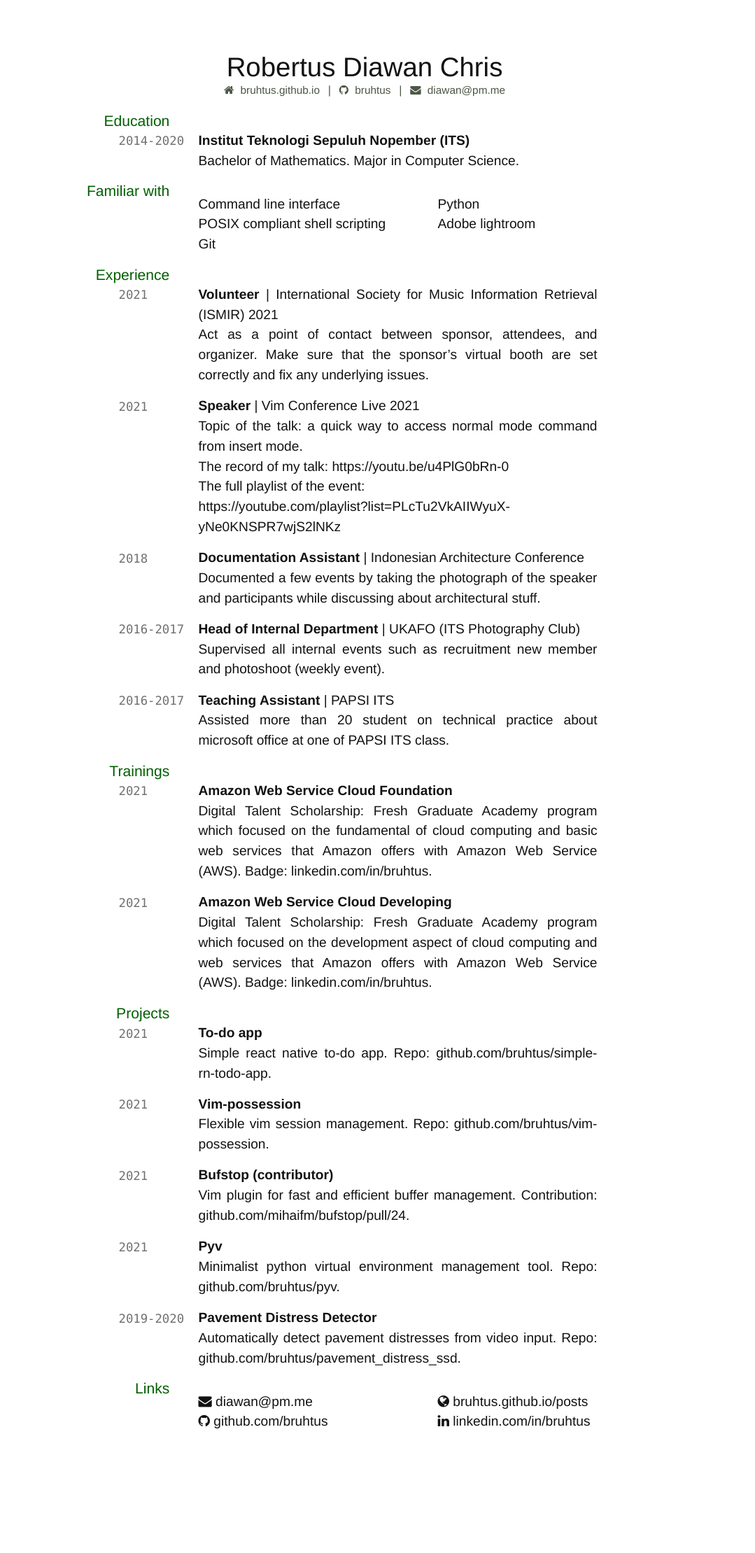
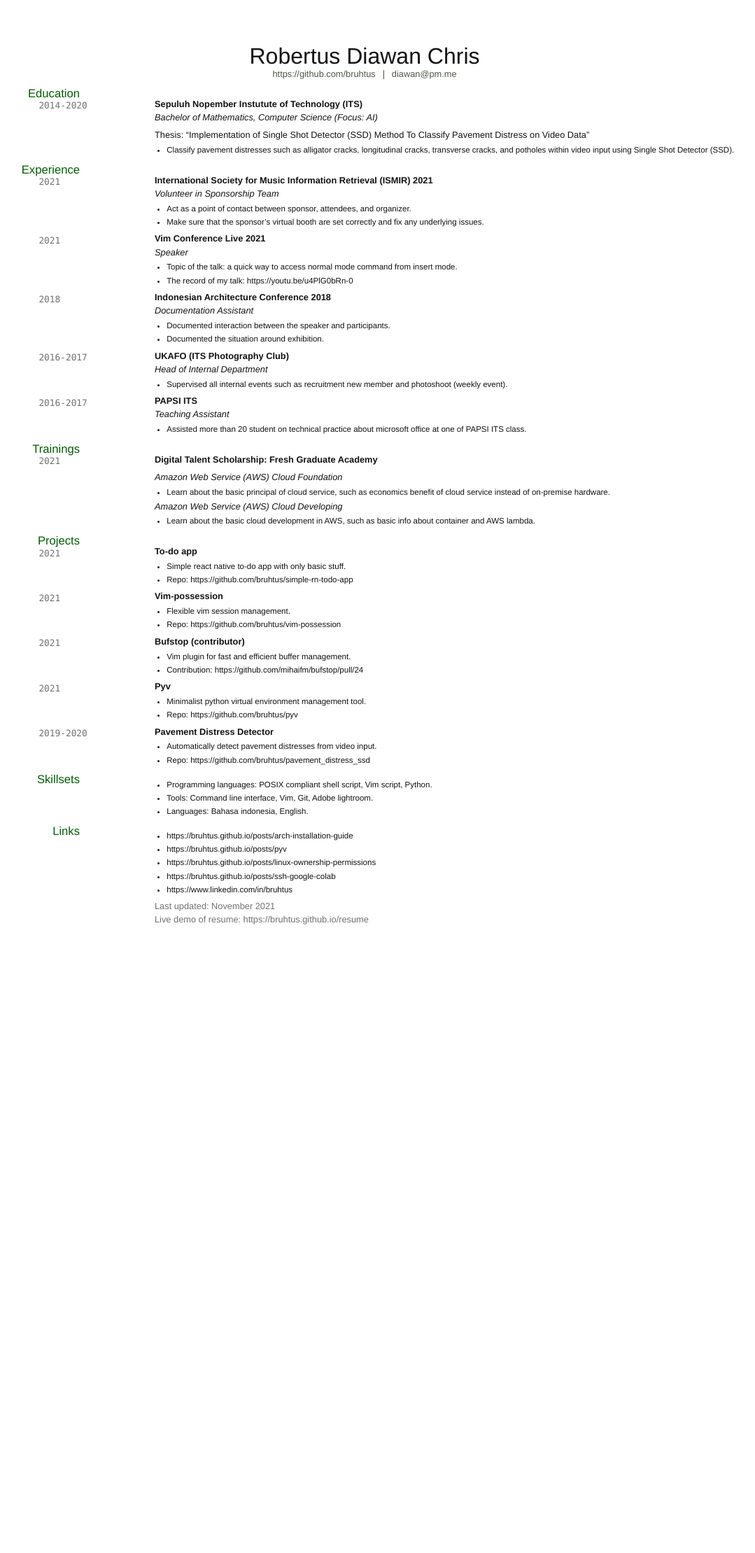
Before and after one commit to TimoTSchmidt/test3, a Jekyll site: the page built from index.md, in a window 1280 px wide. Shown: the whole page at 70% size, without its empty margins (119-1198 px from the left). Built offline with Jekyll 4.4.1, drawn with Linux system fonts in a browser that asks for light colours; nearby versions of some CDN libraries; after the commit the page ends 1324 px from its top, so only the background shows below that.

Commit message:
feat(resume): new layout
note:
- remove icons.
- add undergraduate thesis title.
- use point to give explanation and reference.
- make the text smaller to fit one page when print.
- add more links to blog posts.
- move `skillsets` section (previously `familiar with` section) near
the `links` section.
- add footer for last updated and live demo link.

known issue:
- inconsistent font size in mobile (still not sure how to fix this).

```diff
--- a/index.md
+++ b/index.md
@@ -5,11 +5,9 @@ title: Robertus Diawan Chris' Resume
 # Robertus Diawan Chris
 
 <div id="webaddress">
-<i class="fa fa-home"></i> <a href="http://bruhtus.github.io">bruhtus.github.io</a>
+<a href="https://github.com/bruhtus">https://github.com/bruhtus</a>
 |
-<i class="fa fa-github"></i> <a href="http://github.com/bruhtus">bruhtus</a>
-|
-<i class="fa fa-envelope"></i> <a href="mailto:diawan@pm.me">diawan@pm.me</a>
+<a href="mailto:diawan@pm.me">diawan@pm.me</a>
 </div>
 
 <!-- ## Description -->
@@ -18,73 +16,77 @@ title: Robertus Diawan Chris' Resume
 ## Education
 
 `2014-2020`
-__Institut Teknologi Sepuluh Nopember (ITS)__ <br>
-Bachelor of Mathematics. Major in Computer Science.
-
-## Familiar with
-
-- Command line interface
-- POSIX compliant shell scripting
-- Git
-- Python
-- Adobe lightroom
+__Sepuluh Nopember Instutute of Technology (ITS)__ <br>
+_Bachelor of Mathematics, Computer Science (Focus: AI)_
+> Thesis: "Implementation of Single Shot Detector (SSD) Method To Classify Pavement Distress on Video Data"
+- Classify pavement distresses such as alligator cracks, longitudinal cracks, transverse cracks, and potholes within video input using Single Shot Detector (SSD).
 
 ## Experience
 
 `2021`
-__Volunteer__ | International Society for Music Information Retrieval (ISMIR) 2021 <br>
-Act as a point of contact between sponsor, attendees, and organizer. Make sure that the sponsor's virtual booth are set correctly and fix any underlying issues.
+__International Society for Music Information Retrieval (ISMIR) 2021__ <br>
+_Volunteer in Sponsorship Team_
+- Act as a point of contact between sponsor, attendees, and organizer.
+- Make sure that the sponsor's virtual booth are set correctly and fix any underlying issues.
 
 `2021`
-__Speaker__ | Vim Conference Live 2021 <br>
-Topic of the talk: a quick way to access normal mode command from insert mode. <br>
-The record of my talk: [https://youtu.be/u4PlG0bRn-0](https://youtu.be/u4PlG0bRn-0) <br>
-The full playlist of the event: <br>
-[https://youtube.com/playlist?list=PLcTu2VkAIIWyuX-yNe0KNSPR7wjS2lNKz](https://youtube.com/playlist?list=PLcTu2VkAIIWyuX-yNe0KNSPR7wjS2lNKz)
+__Vim Conference Live 2021__ <br>
+_Speaker_
+- Topic of the talk: a quick way to access normal mode command from insert mode.
+- The record of my talk: [https://youtu.be/u4PlG0bRn-0](https://youtu.be/u4PlG0bRn-0)
 
 `2018`
-__Documentation Assistant__ | Indonesian Architecture Conference <br>
-Documented a few events by taking the photograph of the speaker and participants while discussing about architectural stuff.
+__Indonesian Architecture Conference 2018__ <br>
+_Documentation Assistant_
+- Documented interaction between the speaker and participants.
+- Documented the situation around exhibition.
 
 `2016-2017`
-__Head of Internal Department__ | UKAFO (ITS Photography Club) <br>
-Supervised all internal events such as recruitment new member and photoshoot (weekly event).
+__UKAFO (ITS Photography Club)__ <br>
+_Head of Internal Department_
+- Supervised all internal events such as recruitment new member and photoshoot (weekly event).
 
 `2016-2017`
-__Teaching Assistant__ | PAPSI ITS <br>
-Assisted more than 20 student on technical practice about microsoft office at one of PAPSI ITS class.
+__PAPSI ITS__ <br>
+_Teaching Assistant_
+- Assisted more than 20 student on technical practice about microsoft office at one of PAPSI ITS class.
 
 ## Trainings
 
 `2021`
-__Amazon Web Service Cloud Foundation__ <br>
-Digital Talent Scholarship: Fresh Graduate Academy program which focused on the fundamental of cloud computing and basic web services that Amazon offers with Amazon Web Service (AWS). Badge: [linkedin.com/in/bruhtus](https://www.linkedin.com/in/bruhtus/).
+__Digital Talent Scholarship: Fresh Graduate Academy__ <br>
+> _Amazon Web Service (AWS) Cloud Foundation_
+- Learn about the basic principal of cloud service, such as economics benefit of cloud service instead of on-premise hardware.
 
-`2021`
-__Amazon Web Service Cloud Developing__ <br>
-Digital Talent Scholarship: Fresh Graduate Academy program which focused on the development aspect of cloud computing and web services that Amazon offers with Amazon Web Service (AWS). Badge: [linkedin.com/in/bruhtus](https://www.linkedin.com/in/bruhtus/).
+> _Amazon Web Service (AWS) Cloud Developing_
+- Learn about the basic cloud development in AWS, such as basic info about container and AWS lambda.
 
 ## Projects
 
 `2021`
 __To-do app__ <br>
-Simple react native to-do app. Repo: [github.com/bruhtus/simple-rn-todo-app](https://github.com/bruhtus/simple-rn-todo-app).
+- Simple react native to-do app with only basic stuff.
+- Repo: [https://github.com/bruhtus/simple-rn-todo-app](https://github.com/bruhtus/simple-rn-todo-app)
 
 `2021`
 __Vim-possession__ <br>
-Flexible vim session management. Repo: [github.com/bruhtus/vim-possession](https://github.com/bruhtus/vim-possession).
+- Flexible vim session management.
+- Repo: [https://github.com/bruhtus/vim-possession](https://github.com/bruhtus/vim-possession)
 
 `2021`
 __Bufstop (contributor)__ <br>
-Vim plugin for fast and efficient buffer management. Contribution: [github.com/mihaifm/bufstop/pull/24](https://github.com/mihaifm/bufstop/pull/24).
+- Vim plugin for fast and efficient buffer management.
+- Contribution: [https://github.com/mihaifm/bufstop/pull/24](https://github.com/mihaifm/bufstop/pull/24)
 
 `2021`
 __Pyv__ <br>
-Minimalist python virtual environment management tool. Repo: [github.com/bruhtus/pyv](https://github.com/bruhtus/pyv).
+- Minimalist python virtual environment management tool.
+- Repo: [https://github.com/bruhtus/pyv](https://github.com/bruhtus/pyv)
 
 `2019-2020`
 __Pavement Distress Detector__ <br>
-Automatically detect pavement distresses from video input. Repo: [github.com/bruhtus/pavement_distress_ssd](https://github.com/bruhtus/pavement_distress_ssd).
+- Automatically detect pavement distresses from video input.
+- Repo: [https://github.com/bruhtus/pavement_distress_ssd](https://github.com/bruhtus/pavement_distress_ssd)
 
 <!-- ## Areas of expertise
 
@@ -92,15 +94,25 @@ Automatically detect pavement distresses from video input. Repo: [github.com/bru
 * Data visualisation
 * Computer vision -->
 
+## Skillsets
+
+- Programming languages: POSIX compliant shell script, Vim script, Python.
+- Tools: Command line interface, Vim, Git, Adobe lightroom.
+- Languages: Bahasa indonesia, English.
+
 ## Links
 
 <!-- fa are fontawesome, ai are academicons -->
-- <i class="fa fa-envelope"></i> <a href="mailto:diawan@pm.me">diawan@pm.me</a><br />
-- <i class="fa fa-github"></i> <a href="http://github.com/bruhtus">github.com/bruhtus</a><br />
+<!-- - <a href="https://linktr.ee/bruhtus">https://linktr.ee/bruhtus</a><br /> -->
+<!-- - <a href="https://github.com/bruhtus">https://github.com/bruhtus</a><br /> -->
 <!-- - <i class="fa fa-twitter"></i> <a href="http://twitter.com/diawanchris">twitter.com/diawanchris</a><br /> -->
-- <i class="fa fa-globe"></i> <a href="http://bruhtus.github.io/posts/">bruhtus.github.io/posts</a><br />
-- <i class="fa fa-linkedin"></i> <a href="https://www.linkedin.com/in/bruhtus/">linkedin.com/in/bruhtus</a>
+- <a href="https://bruhtus.github.io/posts/arch-installation-guide/">https://bruhtus.github.io/posts/arch-installation-guide</a><br />
+- <a href="https://bruhtus.github.io/posts/pyv/">https://bruhtus.github.io/posts/pyv</a><br />
+- <a href="https://bruhtus.github.io/posts/linux-ownership-permissions/">https://bruhtus.github.io/posts/linux-ownership-permissions</a><br />
+- <a href="https://bruhtus.github.io/posts/ssh-google-colab/">https://bruhtus.github.io/posts/ssh-google-colab</a><br />
+- <a href="https://www.linkedin.com/in/bruhtus/">https://www.linkedin.com/in/bruhtus</a>
 
-<!-- ### Footer
+### Footer
 
-Last updated: May 2013 -->
+Last updated: November 2021 <br>
+Live demo of resume: [https://bruhtus.github.io/resume](https://bruhtus.github.io/resume/)
--- a/media/resume-print.css
+++ b/media/resume-print.css
@@ -34,14 +34,20 @@ body {
 ol, ul {
   list-style: none;
 }
+
 blockquote, q {
+  /* display: list-item; */
   quotes: none;
+  margin-top: 1.2em;
+  /* margin-left: 20px; */
 }
+
 blockquote:before, blockquote:after,
 q:before, q:after {
   content: '';
   content: none;
 }
+
 table {
   border-collapse: collapse;
   border-spacing: 0;
@@ -53,16 +59,16 @@ table {
 @font-face { font-family: 'Linux Libertine'; font-style: normal; font-weight: 400; src: local('Linux Libertine'),url(//brick.a.ssl.fastly.net/fonts/linuxlibertine/400.woff) format('woff'); } .fa-wikipedia:before { font-family: 'Linux Libertine', 'Times New Roman', Times, serif; font-weight: 400; content: "W"; }
 
 body {
-  position: relative;
+  /* position: relative; */
   font: normal normal 400;
-  font-size: 95%;
+  font-size: 1vmax;
   line-height: 1.5em;
   /* font-family: Verdana, sans-serif; */
   font-family: "Helvetica", "Open sans", sans-serif;
   margin-top: 1em;
-  margin-left: 1em;
+  margin-left: -1em;
   text-align: justify;
-  color: #000000;
+  color: #121212;
 }
 
 p {
@@ -77,28 +83,31 @@ code {
   display: flex;
   flex-wrap: wrap;
   font: normal normal 400;
-  font-size: 90%;
+  font-size: 1vmax;
   font-family: Menlo, monospace, sans-serif;
-  color: #000000;
+  color: #121212;
 }
 
 p code {
   position: relative;
-  left: -20%;
+  left: -17%;
   top: 1.7em;
   text-align: right;
 }
 
 ul {
+  list-style-type: disc;
   text-align: left;
   position: relative;
   left: 25%;
   width: 70%;
-  margin-bottom: 0em;
+  margin-bottom: -1.3em;
   margin-top: 1em;
-  columns: 2;
-  -webkit-columns: 2;
-  -moz-columns: 2;
+  margin-left: 1.5em;
+  font-size: 90%;
+  /* columns: 2; */
+  /* -webkit-columns: 2; */
+  /* -moz-columns: 2; */
 }
 
 
@@ -119,11 +128,11 @@ h1,h2,h3,h4 {
 
 h1 {
   font-family: "Helvetica", "Open sans", sans-serif;
-  color: #000000;
+  color: #121212;
   text-align: center;
   margin-left: auto;
   margin-right: auto;
-  font-size: 2em;
+  font-size: 2.5em;
   line-height: 1em;
   position: relative;
   margin-top: 1em;
@@ -133,7 +142,7 @@ h1 {
 
 h1+p {
   /*subtitle*/
-  color: #000000;
+  color: #121212;
   font-style: italic;
   font-size: 110%;
   line-height: 2em;
@@ -143,12 +152,12 @@ h1+p {
 
 h2 {
   font-family: "Helvetica", "Open sans", sans-serif;
-  font-size: 1.1em;
+  font-size: 1.3em;
   /* color: #a00; */
   font-weight: bold;
-  color: #000000;
-  margin-top: -0.5em;
-  margin-left: 3em;
+  color: #121212;
+  margin-top: -1em;
+  margin-left: 4em;
   position: relative;
   top: 1.4em;
   text-align: right;
@@ -158,10 +167,11 @@ h2 {
 h3 {
   font-family: "Helvetica", "Open sans", sans-serif;
   font-weight: bold;
-  color: #000000;
+  color: #121212;
   font-size: 1em;
   line-height: 1.5em;
   position: relative;
+  margin-left: 1.7em;
   top: 1.7em;
   text-align: right;
   width: 17%;
@@ -184,9 +194,9 @@ a:hover {
   position: relative;
   margin-left: auto;
   margin-right: auto;
-  color: #000000;
+  color: #121212;
   font-family: Menlo,monospace,sans-serif;
-  font-size: 80%;
+  font-size: 1vmax;
 }
 
 #webaddress a {
@@ -214,16 +224,19 @@ strong {
 /*     page-break-before: always; */
 /* } */
 
-.footer {
-    -webkit-column-count: 3; /* Chrome, Safari, Opera */
-    -moz-column-count: 3; /* Firefox */
-    column-count: 3;
-    position: relative;
-    left: 25%;
-    margin-top: 2em;
-    margin-bottom: 7em;
-    margin-right: 0;
-    width: 65%;
+#footer {
+  display: flex;
+  flex-wrap: wrap;
+  font: normal normal 400;
+  font-size: 1vmax;
+  font-family: Menlo, monospace, sans-serif;
+  color: #00000000;
+}
+
+#footer+p {
+  color: #d0d0d0;
+  text-align: left;
+  font-size: 1vmax;
 }
 
 #technical
--- a/media/resume-screen.css
+++ b/media/resume-screen.css
@@ -31,17 +31,29 @@ footer, header, hgroup, menu, nav, section {
 body {
   line-height: 1;
 }
+
 ol, ul {
   list-style: none;
 }
+
 blockquote, q {
+  /* display: list-item; */
+  /* list-style-position: outside; */
   quotes: none;
+  margin-top: 1.2em;
+  /* margin-left: 40px; */
 }
+
+/* blockquote::marker { */
+/*   color: red; */
+/* } */
+
 blockquote:before, blockquote:after,
 q:before, q:after {
   content: '';
   content: none;
 }
+
 table {
   border-collapse: collapse;
   border-spacing: 0;
@@ -55,11 +67,11 @@ table {
 body {
   /* position: relative; */
   font: normal normal 400;
-  font-size: 120%;
+  font-size: 1vmax;
   line-height: 1.5em;
   /* font-family: Verdana, sans-serif; */
   font-family: "Helvetica", "Open sans", sans-serif;
-  max-width: 950px;
+  max-width: 1200px;
   margin-left: auto;
   margin-right: auto;
   text-align: justify;
@@ -79,28 +91,31 @@ code {
   display: flex;
   flex-wrap: wrap;
   font: normal normal 400;
-  font-size: 90%;
+  font-size: 1vmax;
   font-family: Menlo, monospace, sans-serif;
   color: #707070;
 }
 
 p code {
   position: relative;
-  left: -20%;
+  left: -23%;
   top: 1.7em;
   text-align: right;
 }
 
 ul {
+  list-style-type: disc;
   text-align: left;
   position: relative;
   left: 25%;
   width: 70%;
-  margin-bottom: 0em;
+  margin-bottom: -1.3em;
   margin-top: 1em;
-  columns: 2;
-  -webkit-columns: 2;
-  -moz-columns: 2;
+  margin-left: 1.5em;
+  font-size: 90%;
+  /* columns: 2; */
+  /* -webkit-columns: 2; */
+  /* -moz-columns: 2; */
 }
 
 
@@ -125,7 +140,7 @@ h1 {
   text-align: center;
   margin-left: auto;
   margin-right: auto;
-  font-size: 2em;
+  font-size: 2.5em;
   line-height: 1em;
   position: relative;
   margin-top: 2em;
@@ -145,11 +160,11 @@ h1+p {
 
 h2 {
   font-family: "Helvetica", "Open sans", sans-serif;
-  font-size: 1.1em;
+  font-size: 1.3em;
   /* color: #a00; */
   color: #005f00;
-  margin-top: -0.7em;
-  margin-left: 3em;
+  margin-top: -0.9em;
+  margin-left: 1.5em;
   position: relative;
   top: 1.4em;
   text-align: right;
@@ -162,9 +177,10 @@ h3 {
   font-size: 1em;
   line-height: 1.5em;
   position: relative;
+  margin-left: 1.9em;
   top: 1.7em;
   text-align: right;
-  width: 17%;
+  width: 14%;
 }
 
 a {
@@ -186,7 +202,7 @@ a:hover {
   margin-right: auto;
   color: #4c5745;
   font-family: Menlo,monospace,sans-serif;
-  font-size: 80%;
+  font-size: 1vw;
 }
 
 #webaddress a {
@@ -206,16 +222,19 @@ strong {
   display: none;
 }
 
-.footer {
-    -webkit-column-count: 3; /* Chrome, Safari, Opera */
-    -moz-column-count: 3; /* Firefox */
-    column-count: 3;
-    position: relative;
-    left: 25%;
-    margin-top: 2em;
-    margin-bottom: 7em;
-    margin-right: 0;
-    width: 65%;
+#footer {
+  display: flex;
+  flex-wrap: wrap;
+  font: normal normal 400;
+  font-size: 1vmax;
+  font-family: Menlo, monospace, sans-serif;
+  color: #00000000;
+}
+
+#footer+p {
+  color: #707070;
+  text-align: left;
+  font-size: 1vmax;
 }
 
 #technical
```
